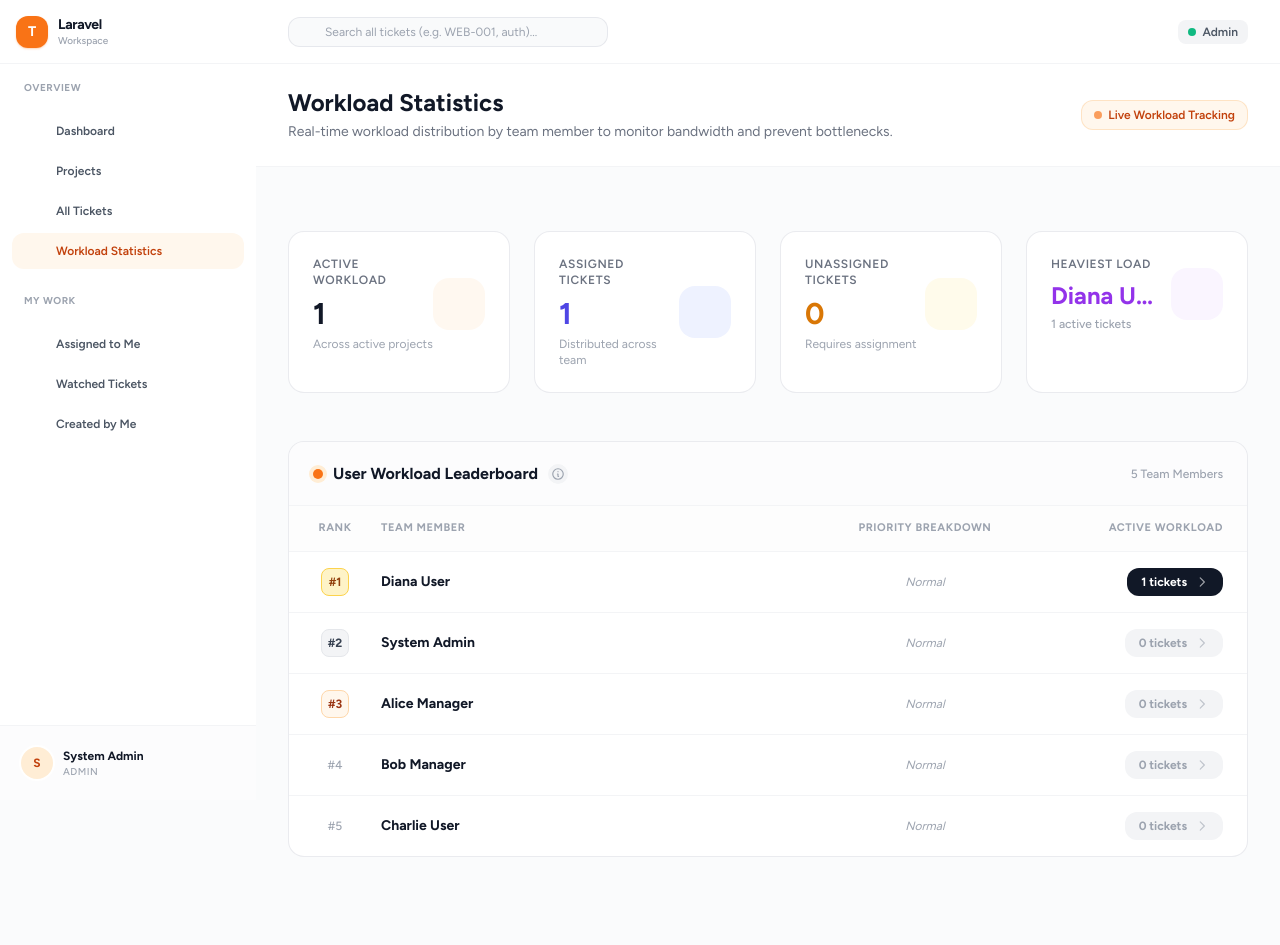
After one commit to partha51613/trail-ticketing-system, a Laravel app: page /workload in a window 1280 px wide. The commit adds this page. Run offline with Laravel 12, Linux system fonts and the light colour scheme; a user stored in the database is signed in; data comes from the database, SQL or seed files in the repository; style sheets or scripts are compiled from the project's sources; some libraries are stand-ins or nearby versions.

Commit message:
add: Workload Statistics page

```diff
--- /dev/null
+++ b/app/Http/Controllers/WorkloadController.php
@@ -0,0 +1,103 @@
+<?php
+
+namespace App\Http\Controllers;
+
+use App\Models\Ticket;
+use App\Models\User;
+use Carbon\Carbon;
+use Illuminate\Http\Request;
+use Illuminate\Pagination\LengthAwarePaginator;
+use Illuminate\View\View;
+
+class WorkloadController extends Controller
+{
+    /**
+     * Display the workload & statistics page.
+     */
+    public function index(Request $request): View
+    {
+        $today = Carbon::today();
+
+        // User Workload: All users sorted by active assigned tickets (heaviest to lightest)
+        $allUsers = User::query()
+            ->withCount([
+                'ticketsAssigned as active_tickets_count' => function ($q) {
+                    $q->where('status', '!=', 'closed')
+                        ->whereHas('project', function ($p) {
+                            $p->withoutTrashed()->where('status', '!=', 'closed');
+                        });
+                },
+                'ticketsAssigned as urgent_tickets_count' => function ($q) {
+                    $q->where('status', '!=', 'closed')
+                        ->where('priority', 'urgent')
+                        ->whereHas('project', function ($p) {
+                            $p->withoutTrashed()->where('status', '!=', 'closed');
+                        });
+                },
+                'ticketsAssigned as high_tickets_count' => function ($q) {
+                    $q->where('status', '!=', 'closed')
+                        ->where('priority', 'high')
+                        ->whereHas('project', function ($p) {
+                            $p->withoutTrashed()->where('status', '!=', 'closed');
+                        });
+                },
+                'ticketsAssigned as overdue_tickets_count' => function ($q) use ($today) {
+                    $q->where('status', '!=', 'closed')
+                        ->whereNotNull('due_date')
+                        ->where('due_date', '<', $today)
+                        ->whereHas('project', function ($p) {
+                            $p->withoutTrashed()->where('status', '!=', 'closed');
+                        });
+                },
+            ])
+            ->get()
+            ->sortByDesc('active_tickets_count')
+            ->values();
+
+        // Assign Rank before pagination so rank remains global (#1, #2, etc.)
+        $allUsers->each(function ($user, $idx) {
+            $user->workload_rank = $idx + 1;
+        });
+
+        // Paginate users (10 per page)
+        $perPage = 10;
+        $currentPage = (int) $request->input('page', 1);
+        $currentItems = $allUsers->slice(($currentPage - 1) * $perPage, $perPage)->values();
+
+        $users = new LengthAwarePaginator(
+            $currentItems,
+            $allUsers->count(),
+            $perPage,
+            $currentPage,
+            ['path' => $request->url(), 'query' => $request->query()]
+        );
+
+        // Workspace Summary Metrics
+        $totalActiveTickets = Ticket::query()
+            ->where('status', '!=', 'closed')
+            ->whereHas('project', function ($p) {
+                $p->withoutTrashed()->where('status', '!=', 'closed');
+            })
+            ->count();
+
+        $totalUnassignedTickets = Ticket::query()
+            ->where('status', '!=', 'closed')
+            ->whereNull('assigned_to_id')
+            ->whereHas('project', function ($p) {
+                $p->withoutTrashed()->where('status', '!=', 'closed');
+            })
+            ->count();
+
+        $totalAssignedTickets = $totalActiveTickets - $totalUnassignedTickets;
+        $heaviestUser = $allUsers->first();
+
+        return view('workload.index', [
+            'users' => $users,
+            'allUsersCount' => $allUsers->count(),
+            'totalActiveTickets' => $totalActiveTickets,
+            'totalUnassignedTickets' => $totalUnassignedTickets,
+            'totalAssignedTickets' => $totalAssignedTickets,
+            'heaviestUser' => $heaviestUser,
+        ]);
+    }
+}
--- a/resources/views/layouts/sidebar.blade.php
+++ b/resources/views/layouts/sidebar.blade.php
@@ -72,6 +72,15 @@
                     <x-heroicon-o-ticket
                         class="w-5 h-5 shrink-0 {{ request()->routeIs('tickets.index') && !request()->hasAny(['assigned_to_id', 'watched', 'created_by_id']) ? 'text-brand-600' : 'text-gray-400' }}" />
                     <span x-show="sidebarOpen" x-cloak class="truncate">{{ __('All Tickets') }}</span>
+                </a>
+
+                <!-- Workload Statistics -->
+                <a href="{{ route('workload.index') }}"
+                    class="flex items-center gap-3 py-2 text-xs font-semibold rounded-xl transition-colors {{ request()->routeIs('workload.*') ? 'bg-brand-50 text-brand-700' : 'text-gray-600 hover:bg-gray-50 hover:text-gray-900' }}"
+                    :class="sidebarOpen ? 'px-3' : 'justify-center px-0'" title="{{ __('Workload Statistics') }}">
+                    <x-heroicon-o-chart-bar
+                        class="w-5 h-5 shrink-0 {{ request()->routeIs('workload.*') ? 'text-brand-600' : 'text-gray-400' }}" />
+                    <span x-show="sidebarOpen" x-cloak class="truncate">{{ __('Workload Statistics') }}</span>
                 </a>
             </div>
         </div>
--- /dev/null
+++ b/resources/views/workload/index.blade.php
@@ -0,0 +1,228 @@
+<x-app-layout>
+    <x-slot name="header">
+        <div class="flex flex-col sm:flex-row sm:items-center sm:justify-between gap-4">
+            <div>
+                <h2 class="font-bold text-2xl text-gray-900 leading-tight">
+                    {{ __('Workload Statistics') }}
+                </h2>
+                <p class="text-sm text-gray-500 mt-1">
+                    {{ __('Real-time workload distribution by team member to monitor bandwidth and prevent bottlenecks.') }}
+                </p>
+            </div>
+            <div class="flex items-center gap-2">
+                <span class="inline-flex items-center gap-1.5 px-3 py-1.5 rounded-xl text-xs font-semibold bg-brand-50 text-brand-700 border border-brand-200/60 shadow-2xs">
+                    <span class="w-2 h-2 rounded-full bg-brand-500 animate-pulse"></span>
+                    {{ __('Live Workload Tracking') }}
+                </span>
+            </div>
+        </div>
+    </x-slot>
+
+    <div class="py-10">
+        <div class="max-w-7xl mx-auto sm:px-6 lg:px-8">
+
+            <!-- 1. Interactive Metric Cards with Matching Elevation & Hover Aesthetics -->
+            <div class="grid grid-cols-1 sm:grid-cols-2 lg:grid-cols-4 gap-6">
+                <!-- Total Active Workload -->
+                <a href="{{ route('tickets.index') }}" class="bg-white rounded-2xl border border-gray-200/80 p-6 shadow-xs hover:shadow-md hover:-translate-y-0.5 hover:border-brand-300 transition-all duration-200 group">
+                    <div class="flex items-center justify-between">
+                        <div>
+                            <p class="text-xs font-semibold text-gray-500 uppercase tracking-wider">{{ __('Active Workload') }}</p>
+                            <h3 class="text-3xl font-extrabold text-gray-900 mt-2 group-hover:text-brand-600 transition">{{ $totalActiveTickets }}</h3>
+                            <p class="text-xs text-gray-400 mt-1">{{ __('Across active projects') }}</p>
+                        </div>
+                        <div class="p-3.5 bg-brand-50/80 text-brand-600 rounded-2xl group-hover:bg-brand-600 group-hover:text-white transition-all duration-200 shadow-2xs">
+                            <x-heroicon-o-ticket class="w-6 h-6" />
+                        </div>
+                    </div>
+                </a>
+
+                <!-- Assigned Tickets -->
+                <div class="bg-white rounded-2xl border border-gray-200/80 p-6 shadow-xs hover:shadow-md transition-all duration-200">
+                    <div class="flex items-center justify-between">
+                        <div>
+                            <p class="text-xs font-semibold text-gray-500 uppercase tracking-wider">{{ __('Assigned Tickets') }}</p>
+                            <h3 class="text-3xl font-extrabold text-indigo-600 mt-2">{{ $totalAssignedTickets }}</h3>
+                            <p class="text-xs text-gray-400 mt-1">{{ __('Distributed across team') }}</p>
+                        </div>
+                        <div class="p-3.5 bg-indigo-50 text-indigo-600 rounded-2xl shadow-2xs">
+                            <x-heroicon-o-user-group class="w-6 h-6" />
+                        </div>
+                    </div>
+                </div>
+
+                <!-- Unassigned Tickets -->
+                <a href="{{ route('tickets.index', ['assigned_to_id' => 'unassigned']) }}" class="bg-white rounded-2xl border border-gray-200/80 p-6 shadow-xs hover:shadow-md hover:-translate-y-0.5 hover:border-amber-300 transition-all duration-200 group">
+                    <div class="flex items-center justify-between">
+                        <div>
+                            <p class="text-xs font-semibold text-gray-500 uppercase tracking-wider group-hover:text-amber-600 transition">{{ __('Unassigned Tickets') }}</p>
+                            <h3 class="text-3xl font-extrabold text-amber-600 mt-2">{{ $totalUnassignedTickets }}</h3>
+                            <p class="text-xs text-gray-400 mt-1">{{ __('Requires assignment') }}</p>
+                        </div>
+                        <div class="p-3.5 bg-amber-50 text-amber-600 rounded-2xl group-hover:bg-amber-600 group-hover:text-white transition-all duration-200 shadow-2xs">
+                            <x-heroicon-o-question-mark-circle class="w-6 h-6" />
+                        </div>
+                    </div>
+                </a>
+
+                <!-- Heaviest Load -->
+                <div class="bg-white rounded-2xl border border-gray-200/80 p-6 shadow-xs hover:shadow-md transition-all duration-200">
+                    <div class="flex items-center justify-between">
+                        <div class="min-w-0 pr-2">
+                            <p class="text-xs font-semibold text-gray-500 uppercase tracking-wider">{{ __('Heaviest Load') }}</p>
+                            <h3 class="text-2xl font-extrabold text-purple-600 mt-2 truncate">
+                                {{ $heaviestUser ? $heaviestUser->name : 'N/A' }}
+                            </h3>
+                            <p class="text-xs text-gray-400 mt-1 font-medium">
+                                {{ $heaviestUser ? $heaviestUser->active_tickets_count.' active tickets' : '0 tickets' }}
+                            </p>
+                        </div>
+                        <div class="p-3.5 bg-purple-50 text-purple-600 rounded-2xl shadow-2xs shrink-0">
+                            <x-heroicon-o-fire class="w-6 h-6" />
+                        </div>
+                    </div>
+                </div>
+            </div>
+
+            <!-- Generous Breathing Space Between KPI Cards and Main Section -->
+            <div class="mt-12"></div>
+
+            <!-- 2. Main Workload Leaderboard Table -->
+            <div id="user-workload-table" class="bg-white rounded-2xl shadow-xs border border-gray-200/80 overflow-hidden hover:shadow-md transition-all duration-200">
+                <!-- Header with Precise Height (h-16) & Matched Dashboard Alignment -->
+                <div class="h-16 px-6 border-b border-gray-100 flex items-center justify-between bg-gray-50/50">
+                    <div class="flex items-center space-x-2.5">
+                        <span class="h-2.5 w-2.5 rounded-full bg-brand-500 ring-4 ring-brand-100"></span>
+                        <h3 class="text-base font-bold text-gray-900">{{ __('User Workload Leaderboard') }}</h3>
+
+                        <!-- Info Tooltip -->
+                        <div class="relative group inline-flex items-center cursor-help">
+                            <span class="inline-flex items-center justify-center w-5 h-5 rounded-full bg-gray-100 text-gray-400 group-hover:bg-brand-50 group-hover:text-brand-600 transition-colors">
+                                <svg class="w-3.5 h-3.5" fill="none" stroke="currentColor" viewBox="0 0 24 24">
+                                    <path stroke-linecap="round" stroke-linejoin="round" stroke-width="2" d="M13 16h-1v-4h-1m1-4h.01M21 12a9 9 0 11-18 0 9 9 0 0118 0z" />
+                                </svg>
+                            </span>
+                            <div class="absolute left-0 sm:left-1/2 sm:-translate-x-1/2 top-full mt-2.5 hidden group-hover:block w-80 bg-white border border-gray-200/90 rounded-2xl shadow-xl z-50 pointer-events-none transition-all duration-200">
+                                <div class="px-4 py-3 bg-gradient-to-r from-gray-50 to-brand-50/30 border-b border-gray-100 rounded-t-2xl flex items-center justify-between">
+                                    <span class="text-xs font-bold text-gray-900">{{ __('Workload Calculation') }}</span>
+                                    <span class="text-[10px] font-semibold text-brand-700 bg-brand-100/70 px-2 py-0.5 rounded-full">{{ __('Heaviest → Lightest') }}</span>
+                                </div>
+                                <div class="p-4 space-y-2 text-xs text-gray-600">
+                                    <p>{{ __('Workload is strictly measured as the number of active assigned tickets (New, In Progress, Waiting, Blocked) in non-closed projects.') }}</p>
+                                    <p class="text-[11px] text-gray-400 pt-1 border-t border-gray-100">{{ __('Closed tickets and tickets in closed projects are excluded from active load.') }}</p>
+                                </div>
+                            </div>
+                        </div>
+                    </div>
+
+                    <div class="flex items-center gap-3">
+                        <span class="text-xs font-medium text-gray-400">
+                            {{ $allUsersCount }} {{ __('Team Members') }}
+                        </span>
+                    </div>
+                </div>
+
+                <!-- Leaderboard Streamlined Table -->
+                <div class="overflow-x-auto">
+                    <table class="w-full text-left border-collapse">
+                        <thead>
+                            <tr class="border-b border-gray-100 text-[11px] font-bold uppercase tracking-wider text-gray-400 bg-gray-50/40">
+                                <th scope="col" class="py-3.5 pl-6 pr-3 w-20 text-center">{{ __('Rank') }}</th>
+                                <th scope="col" class="py-3.5 px-3 min-w-[220px]">{{ __('Team Member') }}</th>
+                                <th scope="col" class="py-3.5 px-3 text-center whitespace-nowrap">{{ __('Priority Breakdown') }}</th>
+                                <th scope="col" class="py-3.5 pl-3 pr-6 text-right w-44 whitespace-nowrap">{{ __('Active Workload') }}</th>
+                            </tr>
+                        </thead>
+                        <tbody class="divide-y divide-gray-100 text-sm">
+                            @forelse($users as $u)
+                                <tr class="hover:bg-gray-50/70 transition-colors group">
+                                    <!-- Rank Column -->
+                                    <td class="py-4 pl-6 pr-3 text-center align-middle whitespace-nowrap">
+                                        @if($u->workload_rank === 1 && $u->active_tickets_count > 0)
+                                            <span class="inline-flex items-center justify-center w-7 h-7 rounded-lg text-xs font-extrabold bg-amber-100 text-amber-800 border border-amber-300 shadow-2xs">
+                                                #1
+                                            </span>
+                                        @elseif($u->workload_rank === 2)
+                                            <span class="inline-flex items-center justify-center w-7 h-7 rounded-lg text-xs font-bold bg-gray-100 text-gray-700 border border-gray-200">
+                                                #2
+                                            </span>
+                                        @elseif($u->workload_rank === 3)
+                                            <span class="inline-flex items-center justify-center w-7 h-7 rounded-lg text-xs font-bold bg-orange-50 text-orange-800 border border-orange-200">
+                                                #3
+                                            </span>
+                                        @else
+                                            <span class="inline-flex items-center justify-center w-7 h-7 rounded-lg text-xs font-medium text-gray-400">
+                                                #{{ $u->workload_rank }}
+                                            </span>
+                                        @endif
+                                    </td>
+
+                                    <!-- Team Member Info -->
+                                    <td class="py-4 px-3 align-middle whitespace-nowrap">
+                                        <a href="{{ route('tickets.index', ['assigned_to_id' => $u->id]) }}" class="text-sm font-bold text-gray-900 group-hover:text-brand-600 transition">
+                                            {{ $u->name }}
+                                        </a>
+                                    </td>
+
+                                    <!-- Priority & Health Breakdown -->
+                                    <td class="py-4 px-3 align-middle text-center whitespace-nowrap">
+                                        <div class="inline-flex items-center justify-center gap-1.5">
+                                            @if($u->urgent_tickets_count > 0)
+                                                <span class="inline-flex items-center gap-1 px-2.5 py-0.5 rounded-full text-xs font-semibold bg-red-50 text-red-700 border border-red-200" title="{{ __('Urgent Tickets') }}">
+                                                    <span class="w-1.5 h-1.5 rounded-full bg-red-500"></span>
+                                                    {{ $u->urgent_tickets_count }} {{ __('urgent') }}
+                                                </span>
+                                            @endif
+
+                                            @if($u->high_tickets_count > 0)
+                                                <span class="inline-flex items-center gap-1 px-2.5 py-0.5 rounded-full text-xs font-semibold bg-amber-50 text-amber-700 border border-amber-200" title="{{ __('High Priority Tickets') }}">
+                                                    <span class="w-1.5 h-1.5 rounded-full bg-amber-500"></span>
+                                                    {{ $u->high_tickets_count }} {{ __('high') }}
+                                                </span>
+                                            @endif
+
+                                            @if($u->overdue_tickets_count > 0)
+                                                <span class="inline-flex items-center gap-1 px-2.5 py-0.5 rounded-full text-xs font-semibold bg-purple-50 text-purple-700 border border-purple-200" title="{{ __('Overdue Tickets') }}">
+                                                    <x-heroicon-m-clock class="w-3 h-3 text-purple-600" />
+                                                    {{ $u->overdue_tickets_count }} {{ __('overdue') }}
+                                                </span>
+                                            @endif
+
+                                            @if($u->urgent_tickets_count === 0 && $u->high_tickets_count === 0 && $u->overdue_tickets_count === 0)
+                                                <span class="text-xs text-gray-400 italic">{{ __('Normal') }}</span>
+                                            @endif
+                                        </div>
+                                    </td>
+
+                                    <!-- Active Workload Column -->
+                                    <td class="py-4 pl-3 pr-6 align-middle text-right whitespace-nowrap">
+                                        <a href="{{ route('tickets.index', ['assigned_to_id' => $u->id]) }}" class="inline-flex items-center gap-2 px-3.5 py-1.5 rounded-xl text-xs font-extrabold {{ $u->active_tickets_count > 0 ? 'bg-gray-900 text-white hover:bg-brand-600' : 'bg-gray-100 text-gray-400 hover:bg-gray-200' }} transition shadow-2xs group/btn">
+                                            <span>{{ $u->active_tickets_count }} {{ __('tickets') }}</span>
+                                            <svg class="w-3.5 h-3.5 opacity-60 group-hover/btn:translate-x-0.5 transition-transform" fill="none" stroke="currentColor" viewBox="0 0 24 24">
+                                                <path stroke-linecap="round" stroke-linejoin="round" stroke-width="2" d="M9 5l7 7-7 7" />
+                                            </svg>
+                                        </a>
+                                    </td>
+                                </tr>
+                            @empty
+                                <tr>
+                                    <td colspan="4" class="py-16 text-center text-sm text-gray-500">
+                                        {{ __('No team members found.') }}
+                                    </td>
+                                </tr>
+                            @endforelse
+                        </tbody>
+                    </table>
+                </div>
+
+                <!-- Pagination for Employee Table -->
+                @if($users->hasPages())
+                    <div class="p-5 border-t border-gray-100 bg-white">
+                        {{ $users->links() }}
+                    </div>
+                @endif
+            </div>
+
+        </div>
+    </div>
+</x-app-layout>
--- a/routes/web.php
+++ b/routes/web.php
@@ -7,6 +7,7 @@ use App\Http\Controllers\ProfileController;
 use App\Http\Controllers\ProjectController;
 use App\Http\Controllers\TicketController;
 use App\Http\Controllers\WatcherController;
+use App\Http\Controllers\WorkloadController;
 use Illuminate\Support\Facades\Route;
 
 Route::get('/', function () {
@@ -18,6 +19,7 @@ Route::get('/dashboard', [DashboardController::class, 'index'])
     ->name('dashboard');
 
 Route::middleware('auth')->group(function () {
+    Route::get('/workload', [WorkloadController::class, 'index'])->name('workload.index');
     Route::get('/profile', [ProfileController::class, 'edit'])->name('profile.edit');
     Route::patch('/profile', [ProfileController::class, 'update'])->name('profile.update');
     // Route::delete('/profile', [ProfileController::class, 'destroy'])->name('profile.destroy');
```
Also changed, not shown: app/Services/AttachmentService.php (+8 -8 lines), tests/Feature/WorkloadTest.php (added, +153 -0 lines).
